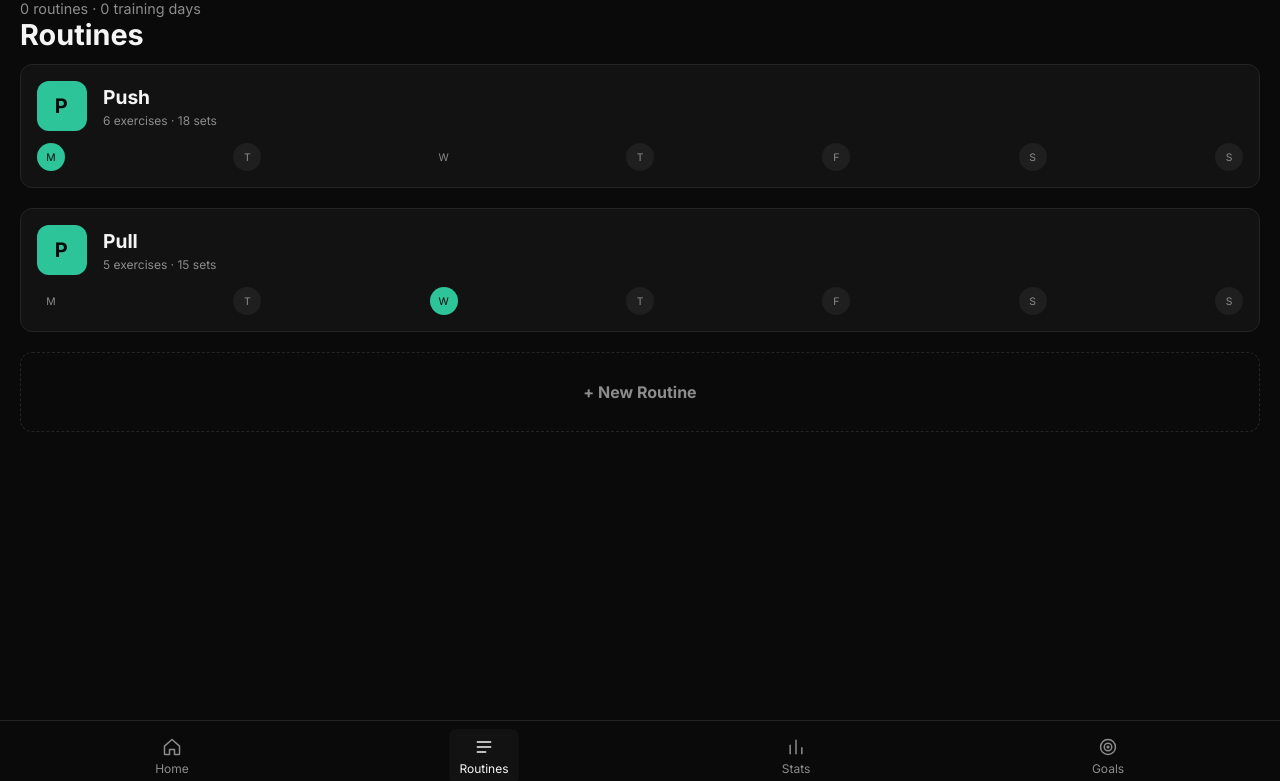
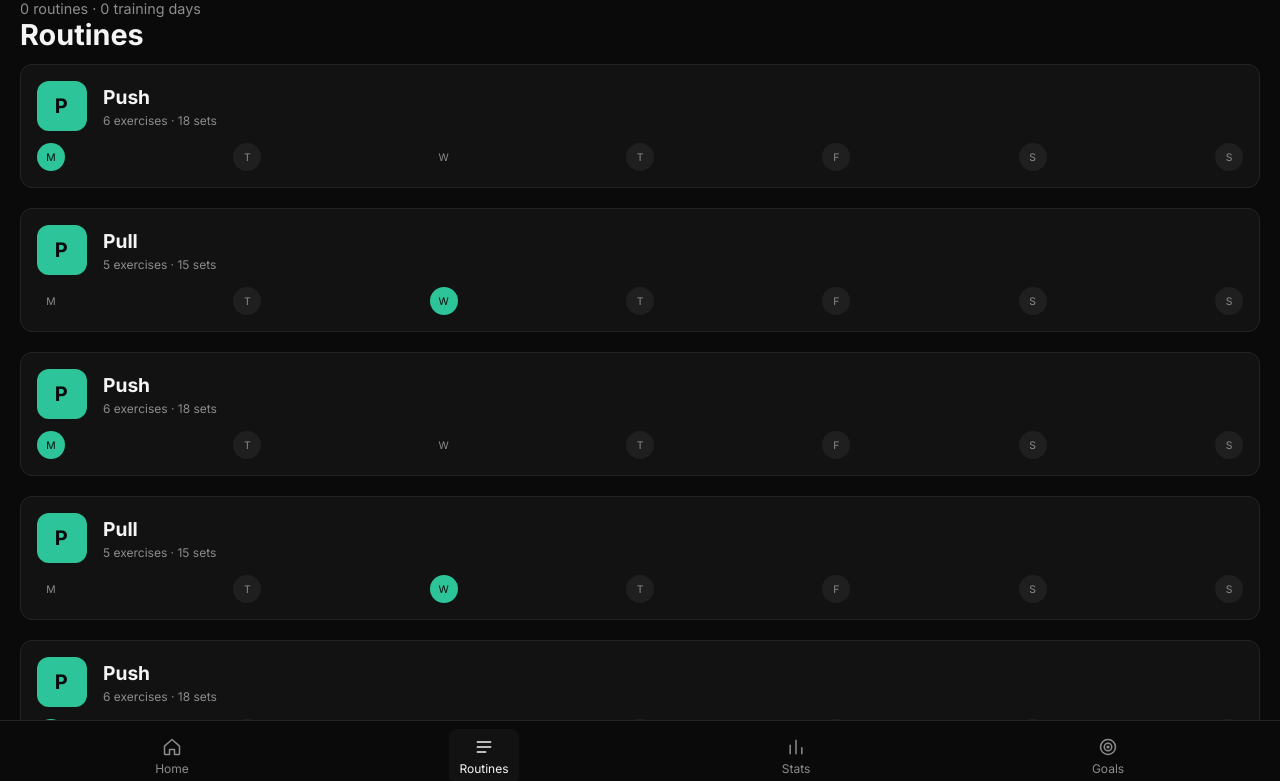
Before and after one commit to GilbertEnevoldsen/Momentum, a plain HTML site: page index.html in a window 1280 px wide. Both pictures are taken after a click on the element "Routines". Shown: the top 781 px of the page. Drawn offline with Linux system fonts and the light colour scheme.

Commit message:
Testing scrolling

```diff
--- a/index.html
+++ b/index.html
@@ -179,6 +179,78 @@
                                 <p class="weekdayBtn">S</p>
                             </div>
                         </div>
+                        <div class="routine contentBox">
+                            <div class="routineUpperWrapper">
+                                <div class="routineIcon">P</div>
+                                <div class="routineInfoWrapper">
+                                    <h2 class="routineName">Push</h2>
+                                    <p class="routineDescription">6 exercises · 18 sets</p>
+                                </div>
+                            </div>
+                            <div class="scheduleSelector">
+                                <p class="weekdayBtn active">M</p>
+                                <p class="weekdayBtn">T</p>
+                                <p class="weekdayBtn disabled">W</p>
+                                <p class="weekdayBtn">T</p>
+                                <p class="weekdayBtn">F</p>
+                                <p class="weekdayBtn">S</p>
+                                <p class="weekdayBtn">S</p>
+                            </div>
+                        </div>
+                        <div class="routine contentBox">
+                            <div class="routineUpperWrapper">
+                                <div class="routineIcon">P</div>
+                                <div class="routineInfoWrapper">
+                                    <h2 class="routineName">Pull</h2>
+                                    <p class="routineDescription">5 exercises · 15 sets</p>
+                                </div>
+                            </div>
+                            <div class="scheduleSelector">
+                                <p class="weekdayBtn disabled">M</p>
+                                <p class="weekdayBtn">T</p>
+                                <p class="weekdayBtn active">W</p>
+                                <p class="weekdayBtn">T</p>
+                                <p class="weekdayBtn">F</p>
+                                <p class="weekdayBtn">S</p>
+                                <p class="weekdayBtn">S</p>
+                            </div>
+                        </div>
+                        <div class="routine contentBox">
+                            <div class="routineUpperWrapper">
+                                <div class="routineIcon">P</div>
+                                <div class="routineInfoWrapper">
+                                    <h2 class="routineName">Push</h2>
+                                    <p class="routineDescription">6 exercises · 18 sets</p>
+                                </div>
+                            </div>
+                            <div class="scheduleSelector">
+                                <p class="weekdayBtn active">M</p>
+                                <p class="weekdayBtn">T</p>
+                                <p class="weekdayBtn disabled">W</p>
+                                <p class="weekdayBtn">T</p>
+                                <p class="weekdayBtn">F</p>
+                                <p class="weekdayBtn">S</p>
+                                <p class="weekdayBtn">S</p>
+                            </div>
+                        </div>
+                        <div class="routine contentBox">
+                            <div class="routineUpperWrapper">
+                                <div class="routineIcon">P</div>
+                                <div class="routineInfoWrapper">
+                                    <h2 class="routineName">Pull</h2>
+                                    <p class="routineDescription">5 exercises · 15 sets</p>
+                                </div>
+                            </div>
+                            <div class="scheduleSelector">
+                                <p class="weekdayBtn disabled">M</p>
+                                <p class="weekdayBtn">T</p>
+                                <p class="weekdayBtn active">W</p>
+                                <p class="weekdayBtn">T</p>
+                                <p class="weekdayBtn">F</p>
+                                <p class="weekdayBtn">S</p>
+                                <p class="weekdayBtn">S</p>
+                            </div>
+                        </div>
                         <div class="newRoutineBtn">+ New Routine</div>
                     </div>
                 </div>
--- a/styles.css
+++ b/styles.css
@@ -430,4 +430,5 @@ Routines
     color: var(--text-color);
     font-weight: bold;
     font-size: 1rem;
+    margin-bottom: 100px;
 }
```
